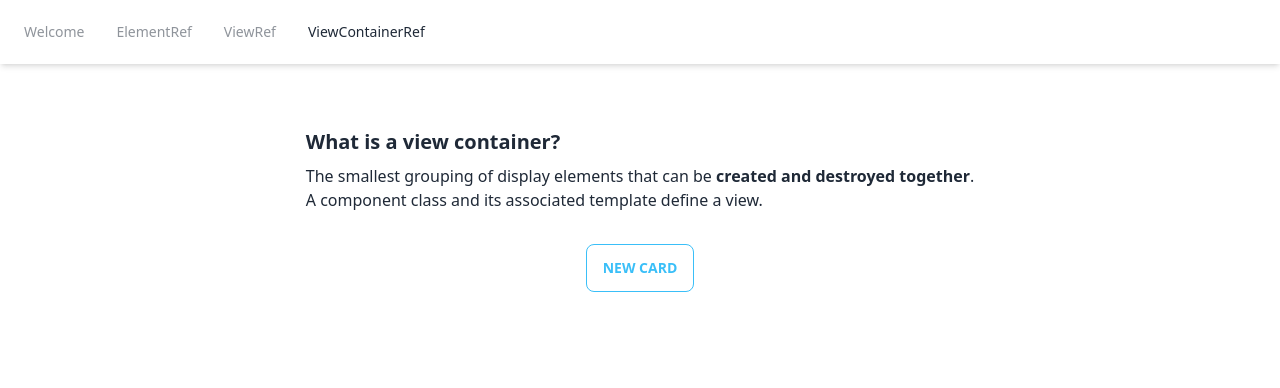
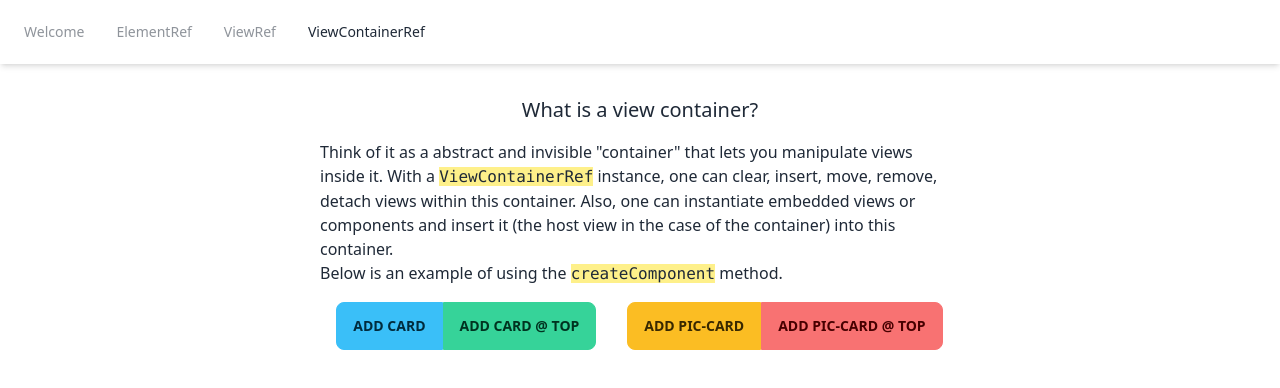
Before and after one commit to HymanZHAN/ng-view-demo, an Angular app: page /view-container-ref in a window 1280 px wide. Shown: the top 388 px of the page. Built offline with nearby package versions, Linux system fonts and the light colour scheme.

Commit message:
feat: add some more content to vcr

```diff
--- a/src/app/components/card/card.component.ts
+++ b/src/app/components/card/card.component.ts
@@ -18,7 +18,7 @@ import { Component, ContentChild, ElementRef } from "@angular/core";
   styles: [
     `
       :host {
-        @apply card  w-1/2 shadow m-4 align-bottom;
+        @apply card  w-1/2 shadow-xl m-4 align-bottom;
       }
     `,
   ],
--- /dev/null
+++ b/src/app/components/card/pic-card.component.ts
@@ -0,0 +1,27 @@
+import { Component } from "@angular/core";
+
+@Component({
+  selector: "app-pic-card",
+  standalone: true,
+  imports: [],
+  template: `
+    <figure>
+      <img src="assets/photo.jpg" alt="Movie" />
+    </figure>
+    <div class="card-body">
+      <h2 class="card-title">New album is released!</h2>
+      <p>Click the button to listen on Spotiwhy app.</p>
+      <div class="card-actions justify-end">
+        <button class="btn btn-primary">Listen</button>
+      </div>
+    </div>
+  `,
+  styles: [
+    `
+      :host {
+        @apply card  w-1/2 h-64 m-4 align-bottom lg:card-side bg-base-100 shadow-xl;
+      }
+    `,
+  ],
+})
+export class PicCardComponent {}
--- /dev/null
+++ b/src/app/features/view-container-ref/view-container-ref.component.html
@@ -0,0 +1,24 @@
+<h2 class="text-xl">What is a view container?</h2>
+<section class="m-4 block w-1/2">
+  <p>
+    Think of it as a abstract and invisible "container" that lets you manipulate views inside it.
+    With a <code class="bg-yellow-200">ViewContainerRef</code> instance, one can clear, insert, move, remove, detach views
+    within this container. Also, one can instantiate embedded views or components and insert it (the
+    host view in the case of the container) into this container.
+  </p>
+  <p>Below is an example of using the <code class="bg-yellow-200">createComponent</code> method.</p>
+</section>
+<section class="mb-4 space-x-8">
+  <div class="btn-group mb-4">
+    <button type="button" class="btn btn-info" (click)="createNewCard()">Add Card</button>
+    <button type="button" class="btn btn-success" (click)="createNewCard(0)">Add Card @ Top</button>
+  </div>
+  <div class="btn-group mb-4">
+    <button type="button" class="btn btn-warning" (click)="createNewPicCard()">Add Pic-Card</button>
+    <button type="button" class="btn btn-error" (click)="createNewPicCard(0)">
+      Add Pic-Card @ Top
+    </button>
+  </div>
+</section>
+
+<ng-container #dynamic></ng-container>
--- a/src/app/features/view-container-ref/view-container-ref.component.ts
+++ b/src/app/features/view-container-ref/view-container-ref.component.ts
@@ -1,26 +1,12 @@
 import { Component, Renderer2, ViewChild, ViewContainerRef } from "@angular/core";
 import { CardComponent } from "src/app/components/card/card.component";
+import { PicCardComponent } from "src/app/components/card/pic-card.component";
 
 @Component({
   selector: "app-view-container-ref",
   standalone: true,
-  imports: [CardComponent],
-  template: `
-    <app-card>
-      <ng-container title>What is a view container?</ng-container>
-      <ng-container body>
-        <p>
-          The smallest grouping of display elements that can be
-          <strong>created and destroyed together</strong>.
-        </p>
-        <p>A component class and its associated template define a view.</p>
-      </ng-container>
-    </app-card>
-
-    <button class="btn btn-outline btn-info" (click)="createNewCard()">New Card</button>
-
-    <ng-container #dynamic></ng-container>
-  `,
+  imports: [],
+  templateUrl: "./view-container-ref.component.html",
   styles: [
     `
       :host {
@@ -38,12 +24,13 @@ export default class ViewContainerRefComponent {
 
   constructor(private renderer: Renderer2) {}
 
-  createNewCard() {
-    const nodes = this.buildNodesForNewCard();
-    this.container.createComponent(CardComponent, { projectableNodes: nodes });
+  createNewCard(index?: number) {
+    const nodes = this.nodesForCard;
+    const opts =
+      index == undefined ? { projectableNodes: nodes } : { index, projectableNodes: nodes };
+    this.container.createComponent(CardComponent, opts);
   }
-
-  private buildNodesForNewCard(): Node[][] {
+  private get nodesForCard(): Node[][] {
     const titleNode: HTMLParagraphElement = this.renderer.createElement("p");
     this.renderer.setProperty(titleNode, "innerText", "New Card");
     this.renderer.setAttribute(titleNode, "title", "");
@@ -58,4 +45,9 @@ export default class ViewContainerRefComponent {
 
     return [[titleNode], [bodyNode]];
   }
+
+  createNewPicCard(index?: number) {
+    const opts = index == undefined ? {} : { index };
+    this.container.createComponent(PicCardComponent, opts);
+  }
 }
```
Also changed, not shown: src/assets/photo.jpg (added).
